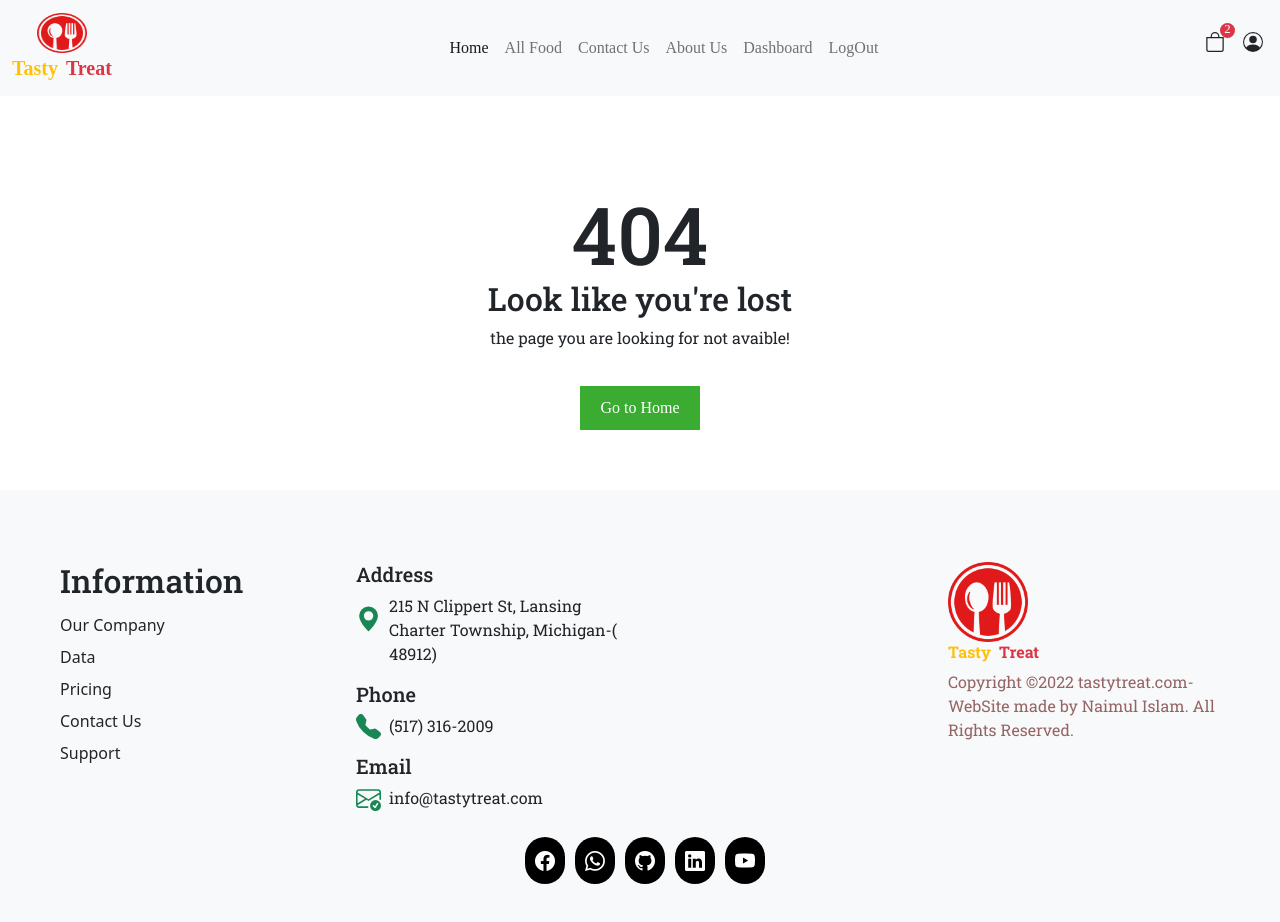
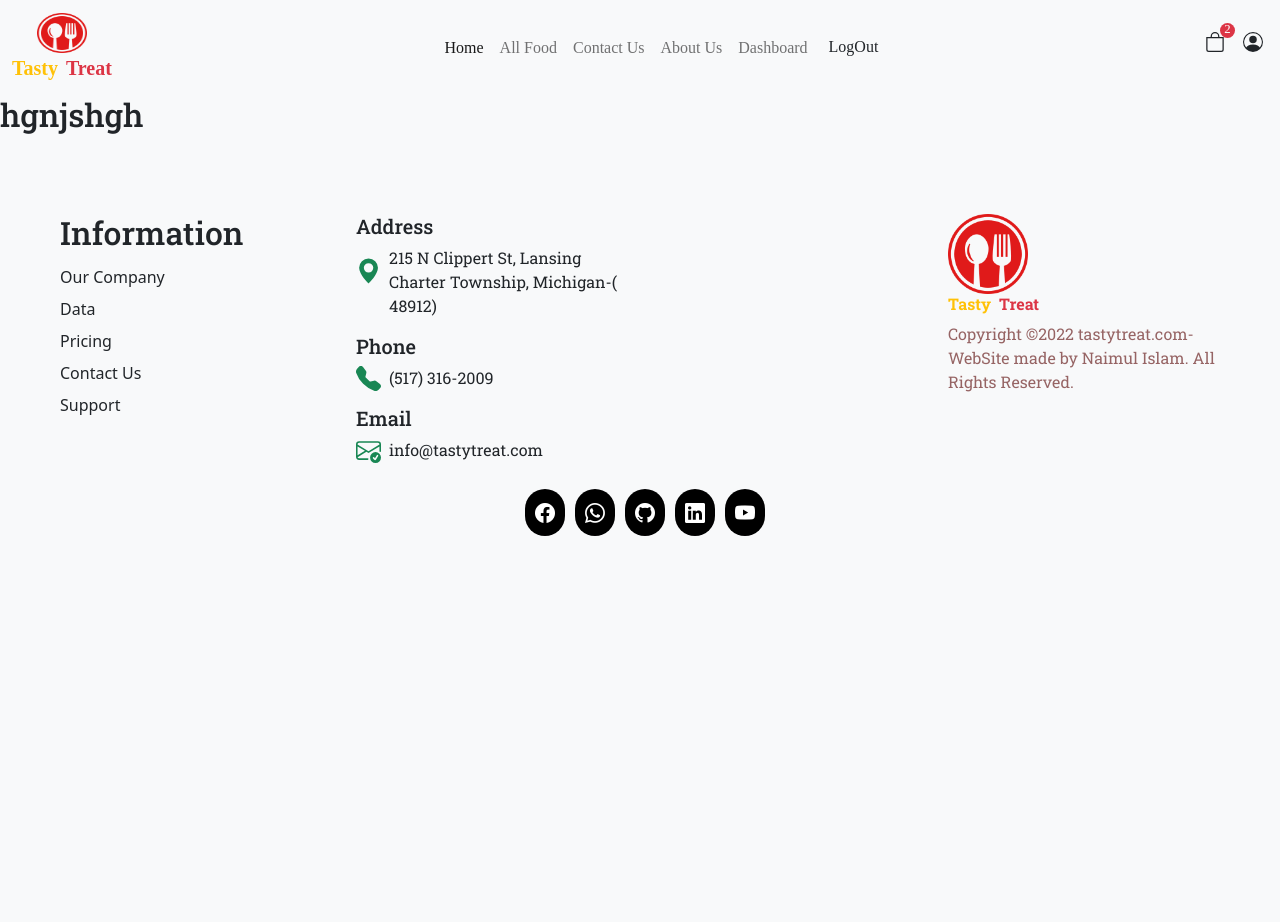
Before and after one commit to naimulislamshakil/Food_Delivary_app, a React (Create React App) app in the folder Front_End/: page /dashboard in a window 1280 px wide. After the commit the page ends 800 px from the top, so only its background shows below. Built offline with nearby package versions, Linux system fonts and the light colour scheme; sample sign-in values are in the browser's storage; some icons are missing; a web font is replaced by a local one.

Commit message:
solve some bugs

```diff
--- a/Front_End/src/App.tsx
+++ b/Front_End/src/App.tsx
@@ -3,6 +3,7 @@ import NotFound from './Component/404';
 import AboutUs from './Component/AboutUs';
 import BuyNow from './Component/BuyNow';
 import ContactUs from './Component/ContactUs';
+import Dashboard from './Component/Dashboard/Dashboard';
 import Fooder from './Component/Fooder/Fooder';
 import Home from './Component/Home/Home';
 import Location from './Component/Home/Location';
@@ -35,6 +36,14 @@ function App() {
 				<Route path="/login" element={<Login />}></Route>
 				<Route path="/register" element={<Register />}></Route>
 				<Route path="/contact_us" element={<ContactUs />}></Route>
+				<Route
+					path="/dashboard"
+					element={
+						<RequireAuth>
+							<Dashboard />
+						</RequireAuth>
+					}
+				></Route>
 				<Route path="*" element={<NotFound />}></Route>
 			</Routes>
 			<Fooder />
--- /dev/null
+++ b/Front_End/src/Component/Dashboard/Dashboard.tsx
@@ -0,0 +1,11 @@
+import React from 'react';
+
+const Dashboard = () => {
+	return (
+		<div>
+			<h2>hgnjshgh</h2>
+		</div>
+	);
+};
+
+export default Dashboard;
--- a/Front_End/src/Component/Login.tsx
+++ b/Front_End/src/Component/Login.tsx
@@ -23,15 +23,15 @@ const Login = () => {
 			password,
 		};
 		dispatch(LoginAction(users));
-		if (user?.status === 'Success') {
-			navigate(from, { replace: true });
-			window.location.reload();
-		}
+	};
+	window.localStorage.setItem('token', JSON.stringify(user?.data.token));
 
-		window.localStorage.setItem('token', JSON.stringify(user?.data.token));
-
-		window.localStorage.setItem('user', JSON.stringify(user?.data.user));
-	};
+	window.localStorage.setItem('user', JSON.stringify(user?.data.user));
+	if (user?.status === 'Success') {
+		console.log('hgfhgmbm');
+		navigate(from, { replace: true });
+		window.location.reload();
+	}
 
 	return (
 		<section className="container-fluid mt-4">
@@ -76,7 +76,7 @@ const Login = () => {
 				<input
 					type="submit"
 					value="Login"
-					className="btn w-lg-25 w-100 fw-bold mx-auto"
+					className="btn w-lg-25 w-25 fw-bold mx-auto"
 					style={{ backgroundColor: '#f5424b', color: 'white' }}
 				/>
 			</form>
--- a/Front_End/src/Component/NavBar/NavBar.tsx
+++ b/Front_End/src/Component/NavBar/NavBar.tsx
@@ -10,6 +10,12 @@ const NavBar = () => {
 		const user = JSON.parse(userText!);
 		setUser(user);
 	}, []);
+
+	const logout = () => {
+		localStorage.removeItem('token');
+		localStorage.removeItem('user');
+		window.location.reload();
+	};
 
 	const navbar = (
 		<>
@@ -36,14 +42,18 @@ const NavBar = () => {
 			{user ? (
 				<>
 					<li className="nav-item">
-						<Link className="nav-link" aria-current="page" to="/login">
+						<Link className="nav-link" aria-current="page" to="/dashboard">
 							Dashboard
 						</Link>
 					</li>
 					<li className="nav-item">
-						<Link className="nav-link" aria-current="page" to="/login">
+						<button
+							onClick={() => logout()}
+							className="btn"
+							aria-current="page"
+						>
 							LogOut
-						</Link>
+						</button>
 					</li>
 				</>
 			) : (
--- a/Front_End/src/Component/Register.tsx
+++ b/Front_End/src/Component/Register.tsx
@@ -15,7 +15,7 @@ const Register = () => {
 	const [firstName, setFirstName] = useState('');
 	const [lastName, setLastName] = useState('');
 
-	const onSubmit = (e: FormEvent<HTMLFormElement>) => {
+	const onSubmitLogin = (e: FormEvent<HTMLFormElement>) => {
 		e.preventDefault();
 		if (password === rePassword) {
 			const user = { email, password, firstName, lastName };
@@ -24,12 +24,12 @@ const Register = () => {
 		}
 	};
 	if (user.message?.status === 'Success') {
-		navigate('/');
+		navigate('/login');
 	}
-	console.log(user);
+
 	return (
 		<section className="container-fluid">
-			<form onSubmit={onSubmit} className="w-75 mx-auto card p-5">
+			<form onSubmit={onSubmitLogin} className="w-75 mx-auto card p-5">
 				<h2 className="text-center">Create A User</h2>
 
 				<div className="mb-3">
@@ -112,7 +112,7 @@ const Register = () => {
 				<input
 					type="submit"
 					value="Register"
-					className="btn w-lg-25 w-100 fw-bold mx-auto"
+					className="btn w-lg-25 w-25 fw-bold mx-auto"
 					style={{ backgroundColor: '#f5424b', color: 'white' }}
 				/>
 			</form>
```
